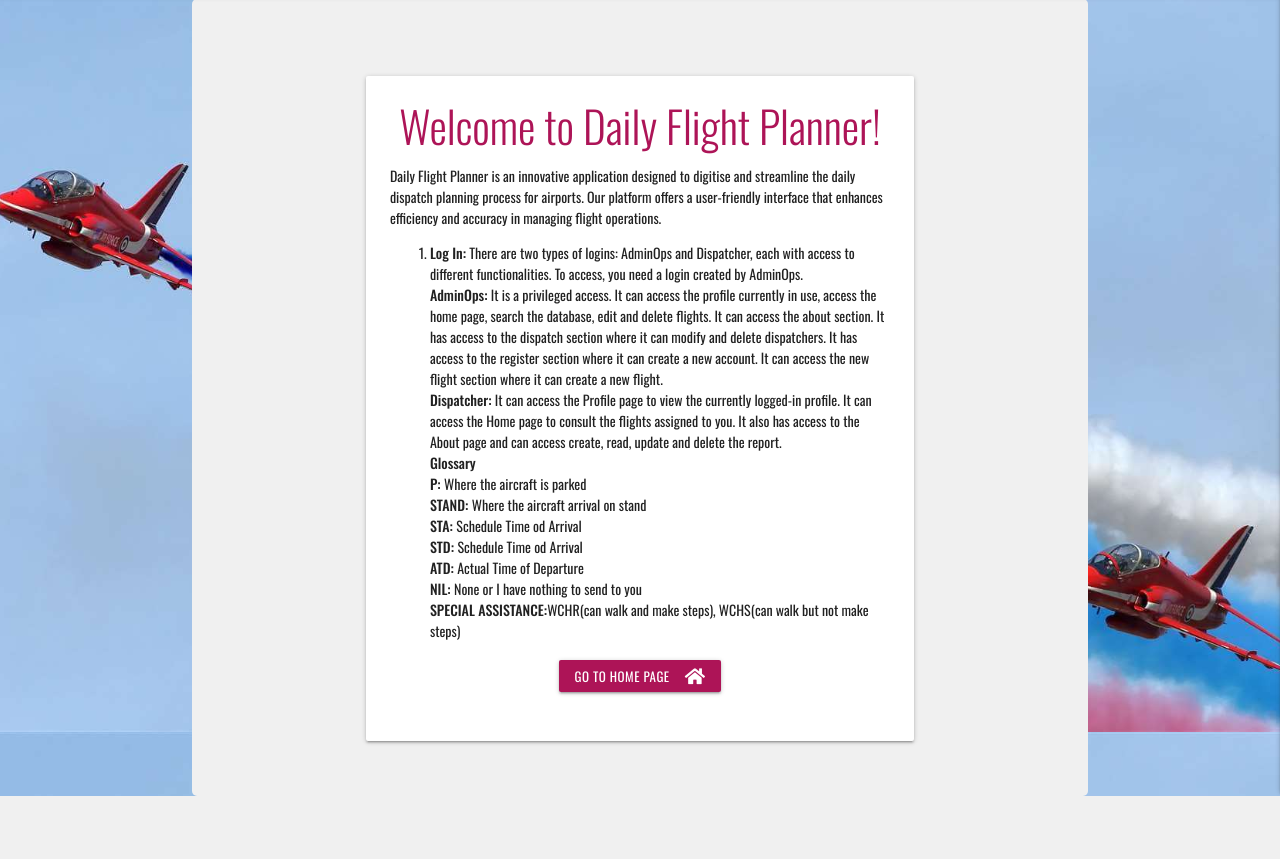
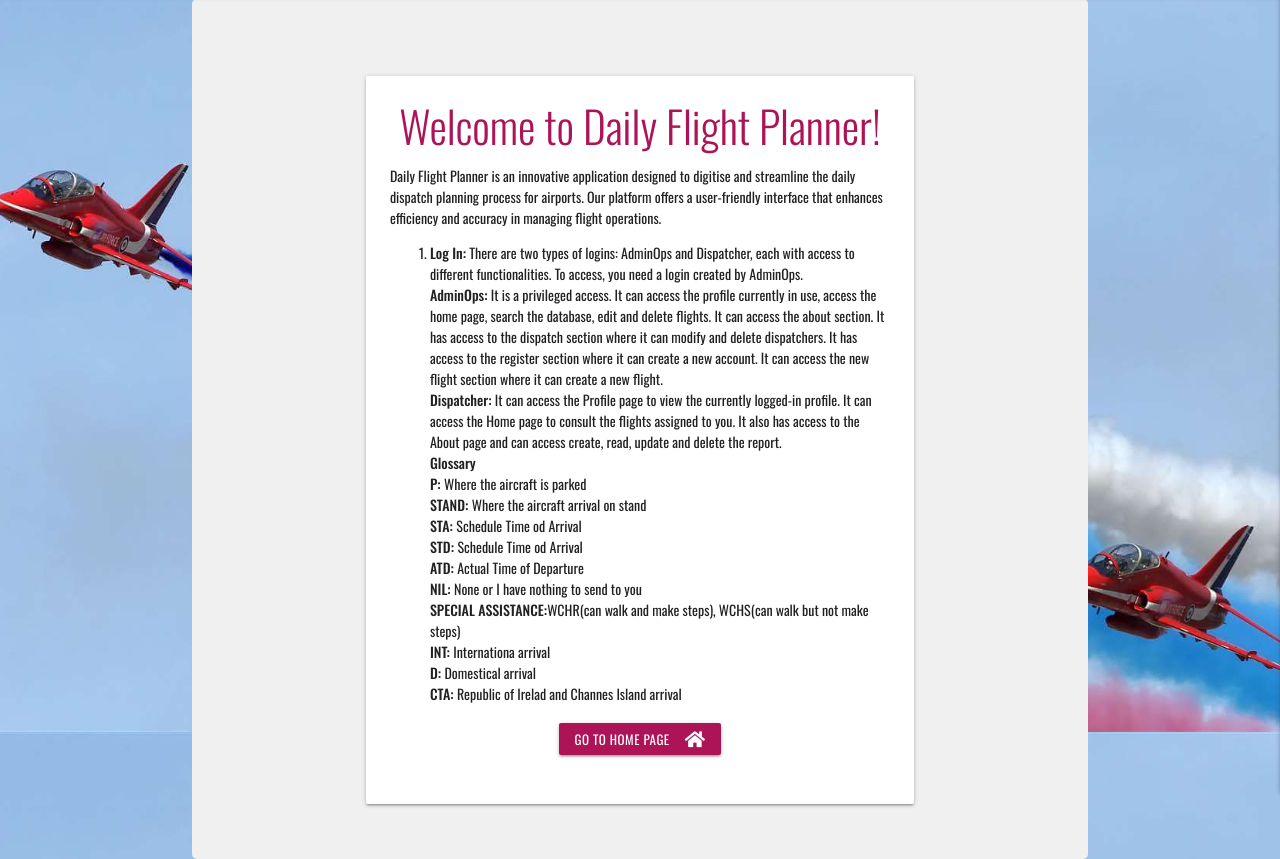
Before and after one commit to ChristianCricchi/Daily_Flight_Planner, a Flask app: page /about in a window 1280 px wide. Shown: the part 68-927 px from the top of the page. Before the commit the page ends 864 px from the top, so only its background shows below. Run offline with Flask 3, Linux system fonts and the light colour scheme; some libraries are stand-ins or nearby versions.

Commit message:
Final commit for structure of code

```diff
--- a/templates/about.html
+++ b/templates/about.html
@@ -44,6 +44,9 @@
                                 <li><strong>ATD: </strong>Actual Time of Departure</li>
                                 <li><strong>NIL: </strong>None or I have nothing to send to you</li>
                                 <li><strong>SPECIAL ASSISTANCE:</strong>WCHR(can walk and make steps), WCHS(can walk but not make steps)</li>
+                                <li><strong>INT: </strong>Internationa arrival</li>
+                                <li><strong>D: </strong>Domestical arrival</li>
+                                <li><strong>CTA: </strong>Republic of Irelad and Channes Island arrival</li>
                             </ul>
                         </li>
                     </ol>
--- a/templates/edit_flight.html
+++ b/templates/edit_flight.html
@@ -36,7 +36,7 @@
                 <!-- comment section -->
                 <div class="input-field col s6">
                     <i class="fas fa-thin fa-comments prefix prefix text-darken-4" style="color: #e91e63;"></i>
-                    <textarea id="comments" name="comments" minlength="5"
+                    <textarea id="comments" name="comments" minlength="3"
                         maxlength="250" class="materialize-textarea validate" required>{{- flight.comments -}}</textarea>
                     <label for="comments">Comments</label>
                 </div>
```
